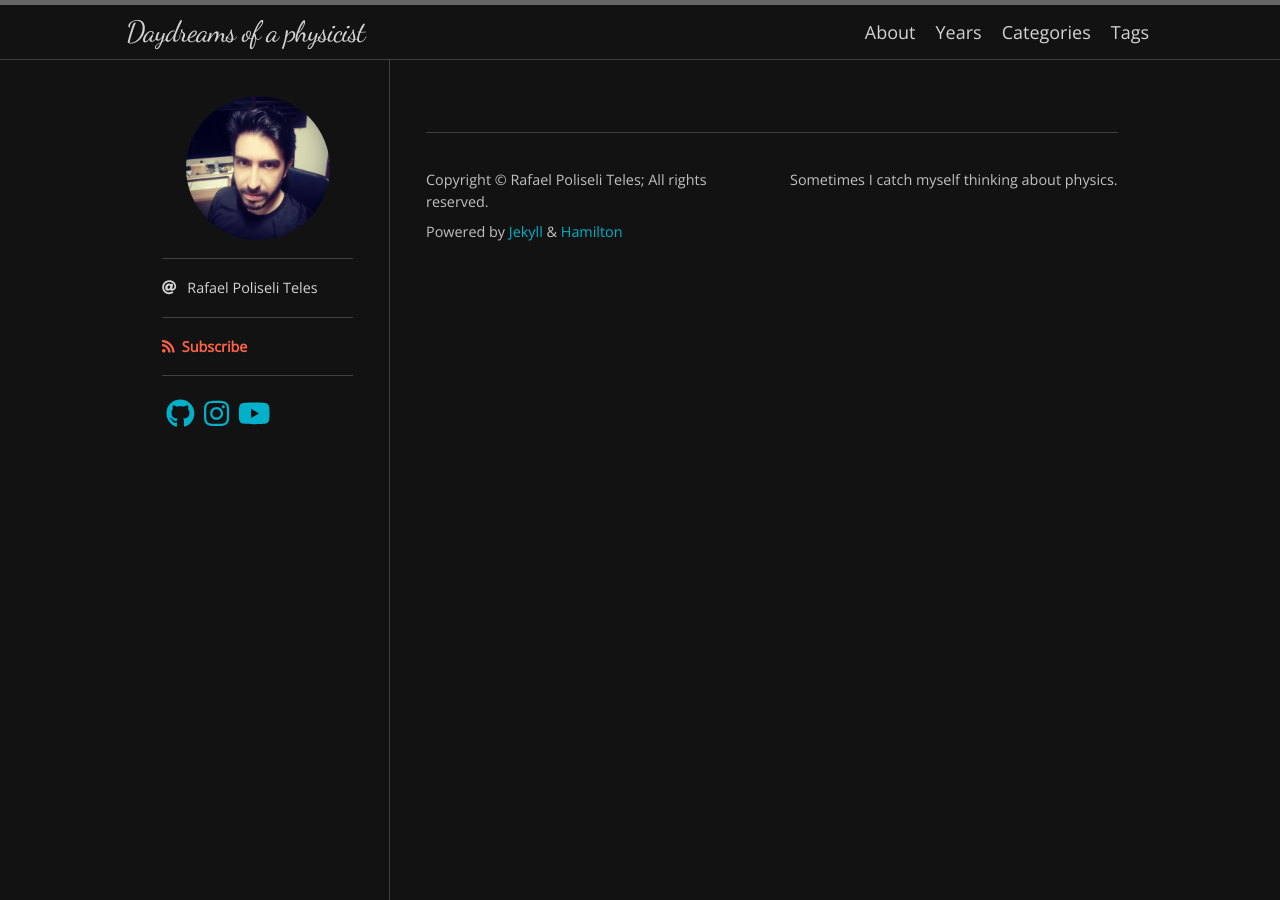
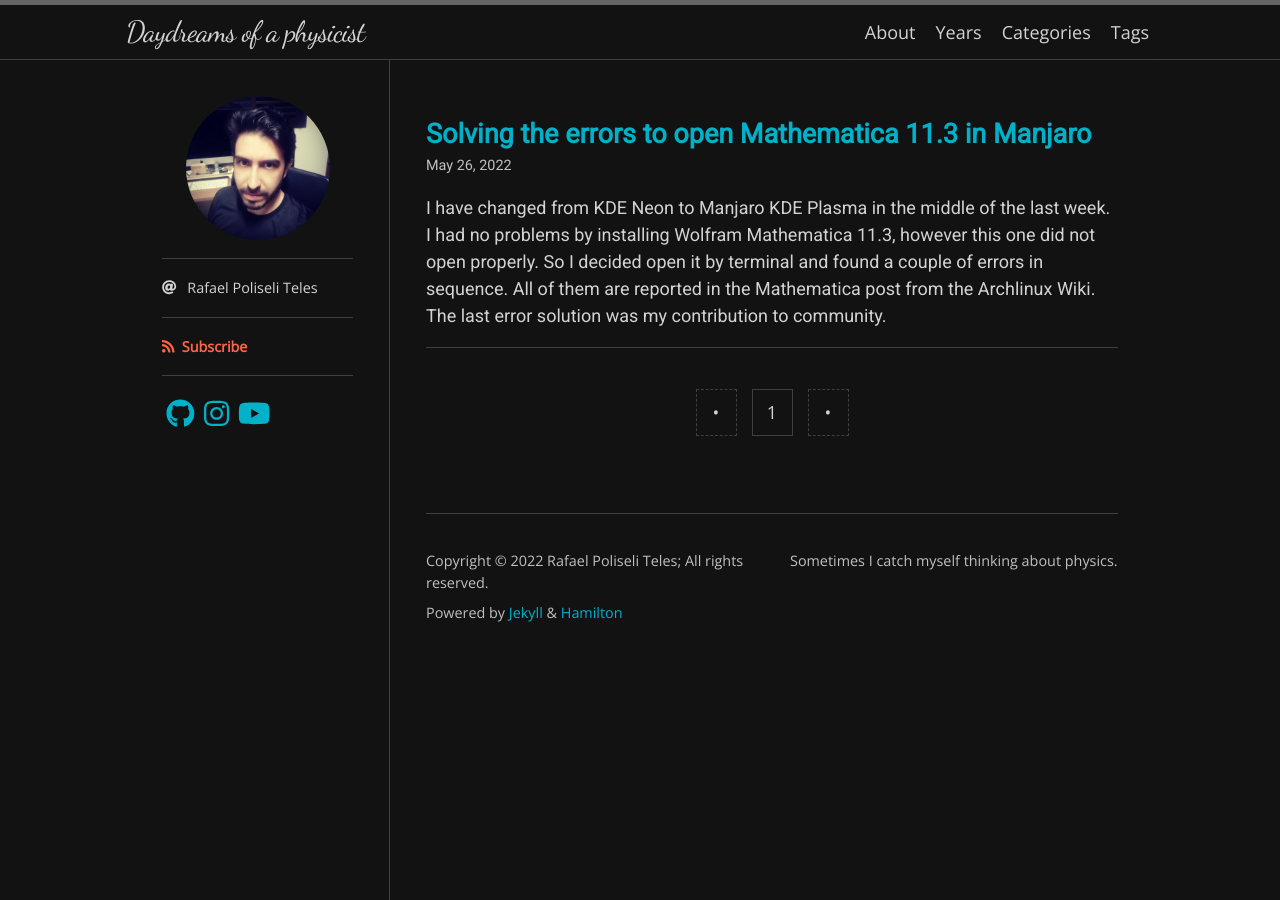
Before and after one commit to rpoliselit/blog, a Jekyll site: the page built from index.html, in a window 1280 px wide. Built offline with Jekyll 4.4.1, drawn with Linux system fonts in a browser that asks for light colours; nearby versions of some CDN libraries; some web fonts are replaced; the list of posts is cut into pages by our own code; part of the change alters nothing that is shown.

Commit message:
Publish post about errors to open Mathematica

````diff
--- a/_posts/2022-05-26-mathematica-error-in-manjaro.md
+++ b/_posts/2022-05-26-mathematica-error-in-manjaro.md
@@ -3,43 +3,58 @@ layout: post
 title: "Solving the errors to open Mathematica 11.3 in Manjaro"
 categories: Linux
 tags: [en-us, linux, wolfram-mathematica]
-published: false
+published: true
 ---
 
-I have changed from KDE Neon to Manjaro KDE Plasma in the middle of the last week. I had no problems by installing Wolfram Mathematica 11.3, however this one did not open properly. So I decided open it by terminal and found a couple of errors in sequence. All of them are reported in the Mathematica post from the [Archlinux Wiki](https://wiki.archlinux.org/title/Mathematica). The last one was my contribution to community.
+I have changed from KDE Neon to Manjaro KDE Plasma in the middle of the last week. I had no problems by installing Wolfram Mathematica 11.3, however this one did not open properly. So I decided open it by terminal and found a couple of errors in sequence. All of them are reported in the Mathematica post from the [Archlinux Wiki](https://wiki.archlinux.org/title/Mathematica). The last error solution was my contribution to community.
 
-All of these errors happen because Mathematica includes a number of its own libraries which conflicts with system libraries. The Mathematica libraries are in the following directory:
+All of these errors happen because Mathematica includes a number of its own libraries which conflict with system libraries. The Mathematica libraries are in the following directory:
 
 ```
 cd <INSTALL_DIR>/SystemFiles/Libraries/Linux-x86-64
 ```
 
-In order to solve these issues one needs to identify from which library does the error emerge. Let us see the first error I got:
+In order to solve these issues one needs to identify from which library does the error emerge.
 
-![My helpful screenshot](/assets/screenshot.jpg)
+## [ERROR 1] undefined symbol: FT_Done_MM_Var
 
-This error is related with freetype library.
+Let us see the first error I got:
 
-The Mathetica is force to use the system version of the library if we delete its file or rename it:
+![Error 1](/assets/screenshots/mathematica_error_1.png)
+
+This error is related to the freetype library.
+
+The Mathetica must be forced to use the system version of the library. It can be done if we delete its file or rename it:
 
 ```
+cd <INSTALL_DIR>/SystemFiles/Libraries/Linux-x86-64
 mv libfreetype.so.6 libfreetype.so.6.old
 ```
 
-![My helpful screenshot](/assets/screenshot.jpg)
+## [ERROR 2] zlib not found
 
-This erros is explicity due a zlib, thus force the Mathematica to use the system version of the zlib:
+Let us see the second error I got:
+
+![Error 2](/assets/screenshots/mathematica_error_2.png)
+
+This error is explicitly due to the zlib library, thus force the Mathematica to use the system version of the zlib:
 
 ```
+cd <INSTALL_DIR>/SystemFiles/Libraries/Linux-x86-64
 mv libz.so.1 libz.so.1.old
 ```
 
-![My helpful screenshot](/assets/screenshot.jpg)
+## [ERROR 3] undefined symbol: hb_ot_tags_from_script_and_language
 
-This last one was not in Archlinux wiki. From which library is this undefined symbol? If we search in google for this "hb_ot_tags_from_script_and_language", then a git repository of HarfBuzz is found. Thus let us force Mathematica to use the system version of the harfbuzz library:
+Let see the third error I got:
+
+![Error 3](/assets/screenshots/mathematica_error_3.png)
+
+This last error was not in Archlinux wiki. From which library is this undefined symbol? If we search in google for this "hb_ot_tags_from_script_and_language", then a git repository of HarfBuzz is found. Thus let us force Mathematica to use the system version of the harfbuzz library:
 
 ```
+cd <INSTALL_DIR>/SystemFiles/Libraries/Linux-x86-64
 mv libharfbuzz.so.0 libharfbuzz.so.0.old
 ```
 
-Done! No more errors here so far.
+Done! No more errors so far.
````
Also changed, not shown: assets/screenshots/mathematica_error_1.png (added), assets/screenshots/mathematica_error_2.png (added), assets/screenshots/mathematica_error_3.png (added).
